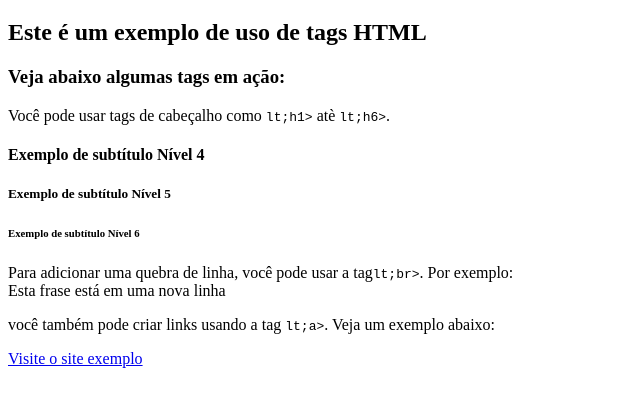
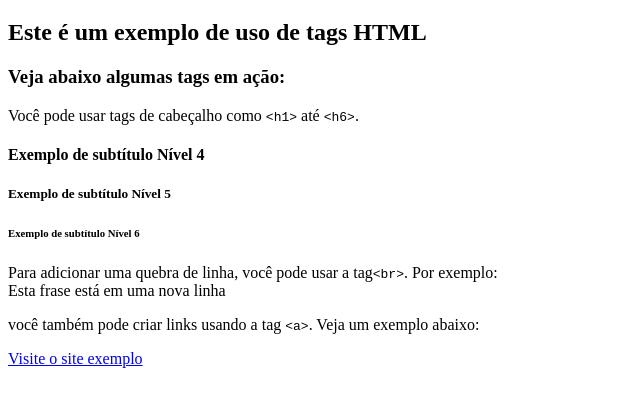
Before and after one commit to amandaduarte046/-Tags-HTML, a plain HTML site: page index.html in a window 1280 px wide. Shown: the part 61-468 px from the top of the page, without its empty margins (0-640 px from the left). Drawn offline with Linux system fonts and the light colour scheme.

Commit message:
Update index.html

```diff
--- a/index.html
+++ b/index.html
@@ -10,15 +10,15 @@
     <h2>Este é um exemplo de uso de tags HTML</h2>
     <h3>Veja abaixo algumas tags em ação:</h3>
 
-    <p>Você pode usar tags de cabeçalho como <code>lt;h1&gt;</code> atè <code>lt;h6&gt;</code>.</p>
+    <p>Você pode usar tags de cabeçalho como <code>&lt;h1&gt;</code> até <code>&lt;h6&gt;</code>.</p>
 
     <h4>Exemplo de subtítulo Nível 4</h4>
     <h5>Exemplo de subtítulo Nível 5</h5>
     <h6>Exemplo de subtítulo Nível 6</h6>
 
-    <p>Para adicionar uma quebra de linha, você pode usar a tag<code>lt;br&gt;</code>. Por exemplo:<br>Esta frase está em uma nova linha</p>
+    <p>Para adicionar uma quebra de linha, você pode usar a tag<code>&lt;br&gt;</code>. Por exemplo:<br>Esta frase está em uma nova linha</p>
 
-    <p>você também pode criar links usando a tag <code>lt;a&gt;</code>. Veja um exemplo abaixo:</p>
+    <p>você também pode criar links usando a tag <code>&lt;a&gt;</code>. Veja um exemplo abaixo:</p>
     <a href="https://amandaduarte046.github.io/curriculum2/">Visite o site exemplo</a>
 </body>
 </html>
```
